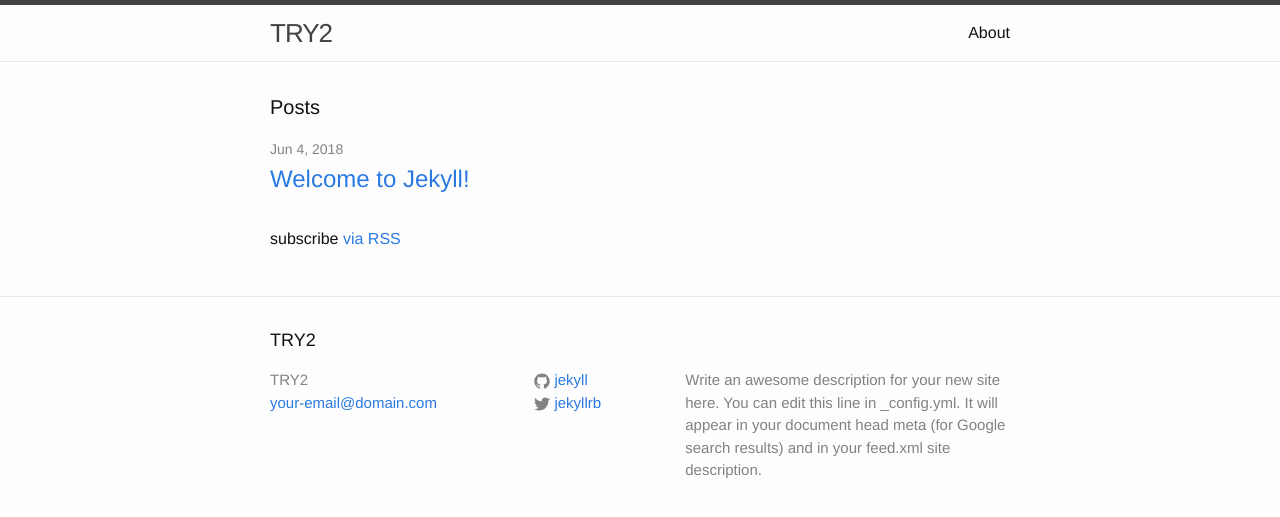
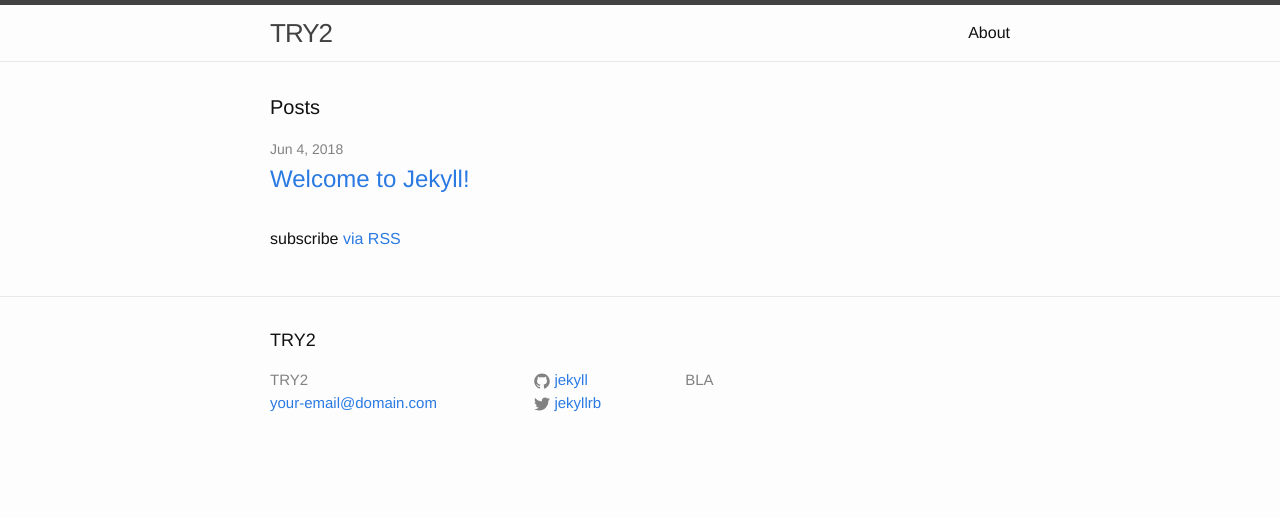
Before and after one commit to phankthusar/phankthusar.github.io, a Jekyll site: the page built from index.html, in a window 1280 px wide. Shown: the top 517 px of the page. Built offline with Jekyll 4.4.1, drawn with Linux system fonts in a browser that asks for light colours.

Commit message:
Update _config.yml

```diff
--- a/_config.yml
+++ b/_config.yml
@@ -9,9 +9,7 @@
 title: TRY2
 email: your-email@domain.com
 description: > # this means to ignore newlines until "baseurl:"
-  Write an awesome description for your new site here. You can edit this
-  line in _config.yml. It will appear in your document head meta (for
-  Google search results) and in your feed.xml site description.
+  BLA
 baseurl: "" # the subpath of your site, e.g. /blog
 url: "http://yourdomain.com" # the base hostname & protocol for your site
 twitter_username: jekyllrb
```
